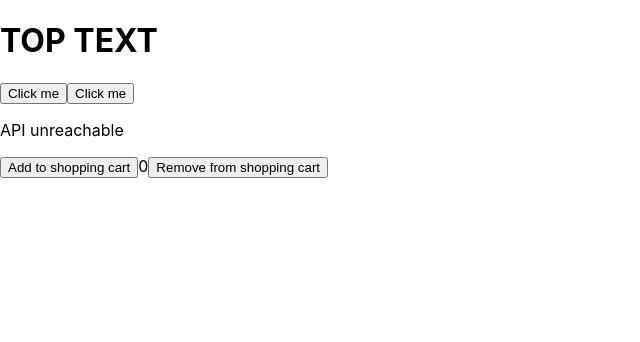
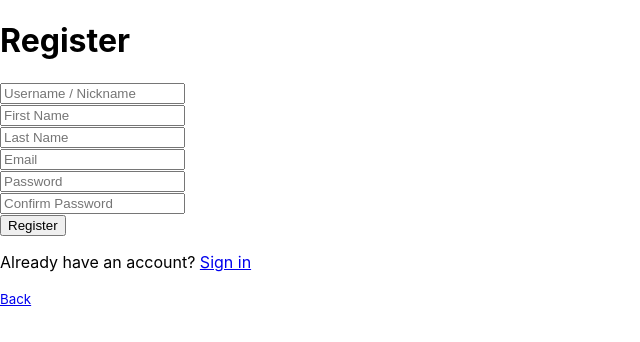
Before and after one commit to Leoric01/DemoApp, a React (Create React App) app in the folder frontend/react-training/: page /register in a window 1280 px wide. Shown: the top 342 px of the page, without its empty margins (0-640 px from the left). Built offline with nearby package versions, Linux system fonts and the light colour scheme; no server answers.

Commit message:
implemented pages into react, need to implement pictures, css and bootstrap somehow

```diff
--- a/frontend/react-training/package.json
+++ b/frontend/react-training/package.json
@@ -6,9 +6,11 @@
     "@testing-library/jest-dom": "^5.17.0",
     "@testing-library/react": "^13.4.0",
     "@testing-library/user-event": "^13.5.0",
+    "bootstrap": "^5.3.1",
     "jsonwebtoken": "^9.0.2",
     "react": "^18.2.0",
     "react-dom": "^18.2.0",
+    "react-router-dom": "^6.15.0",
     "react-scripts": "5.0.1",
     "web-vitals": "^2.1.4"
   },
--- a/frontend/react-training/src/App.js
+++ b/frontend/react-training/src/App.js
@@ -1,11 +1,10 @@
 import './App.css';
-import Button from './Button';
+import RouteResolver from './RouteResolver';
 
 function App() {
   return (
     <>
-    <h1>TOP TEXT</h1>
-    <Button />
+    <RouteResolver />
     </>
   );
 }
--- a/frontend/react-training/src/Counter.js
+++ b/frontend/react-training/src/Counter.js
@@ -5,6 +5,10 @@ function Counter(){
 
     function increase(){
         setCounter(counter => counter + 1)
+    }
+
+    function increaseByTen(){
+        setCounter(counter => counter + 10)
     }
 
     function decrease(){
@@ -18,6 +22,7 @@ function Counter(){
     return(
         <>
         <button onClick={increase}>Add to shopping cart</button>
+        <button onClick={increaseByTen}>Add 10 items</button>
         <span>{counter}</span>
         <button onClick={decrease}>Remove from shopping cart</button>
         </>
--- /dev/null
+++ b/frontend/react-training/src/ErrorPage.js
@@ -0,0 +1,22 @@
+import React from "react";
+
+function ErrorPage(){
+    return(
+        <>
+        <div class="d-flex align-items-center justify-content-center">
+            <div id="errorcard" class="card col-4 alert alert-danger border border-danger">
+            <h3 class="card-title text-danger"> <i class="fa fa-window-close"></i> Errors:</h3>
+            <hr/>
+                <div class="card-body">
+                <p class="card-text errormsg text-danger">
+                Lorem ipsum dolor sit amet consectetur adipisicing elit. Deserunt perferendis recusandae ut assumenda magnam impedit fuga
+                blanditiis, voluptates dignissimos laboriosam est nostrum, laudantium voluptate officia vel quia voluptas similique. Cupiditate.
+                </p>
+                <hr/>
+                <a href="login" class="btn btn-sm btn-danger"> <i class="fa fa-arrow-left me-1"></i>Back</a>
+                </div>
+            </div>
+        </div>
+        </>
+    )
+} export default ErrorPage;
--- /dev/null
+++ b/frontend/react-training/src/LandingPage.js
@@ -0,0 +1,26 @@
+import React from 'react';
+
+function LandingPage() {
+    return (
+        <div className="d-flex align-items-center">
+            <div id="sample-text-card" className="card col-6 bg-transparent border-0">
+                <div className="card-body">
+                    <h1 className="mb-3">My-Super Bank</h1>
+                    <h5 className="card-title">Easy Banking solutions</h5>
+                    <p className="card-text">
+                        Lorem ipsum dolor sit amet consectetur adipisicing elit. Consectetur sequi quia reprehenderit cum consequatur accusantium
+                        sapiente adipisci minus ipsa voluptate debitis quas commodi amet aperiam distinctio consequuntur perspiciatis dolores
+                        velit, incidunt eos? Eos necessitatibus repudiandae consequuntur velit id? Eius vitae, voluptatum voluptas animi
+                        cupiditate alias nisi voluptate facere iusto laboriosam.
+                    </p>
+                    <div className="button-wrapper d-flex align-items-center">
+                        <a id="register-button" className="btn btn-md register" role="button" href="register">Register</a>
+                        <a id="login-button" className="btn btn-md login" role="button" href="login">Login</a>
+                    </div>
+                </div>
+            </div>
+        </div>
+    );
+}
+
+export default LandingPage;
--- /dev/null
+++ b/frontend/react-training/src/LoginPage.js
@@ -0,0 +1,33 @@
+import React from "react";
+
+function LoginPage(){
+    return(
+        <>
+        <div class="d-flex align-items-center justify-content-center">
+    <div class="card login-form-card col-4 bg-transparent border-0">
+        <div class="card-body">
+            <h1 class="form-header card-title mb-3">
+                <i class="fa fa-user-circle"></i> Login
+            </h1>
+            <form class="login-form">
+                <div class="form-group col">
+                    <input type="username" name="username" class="form-control form-control-lg" placeholder="Username" />
+                </div>
+                <div class="form-group col">
+                    <input type="password" name="password" class="form-control form-control-lg" placeholder="Password" minlength="6" />
+                </div>
+
+                <div class="form-group col">
+                    <button class="btn btn-lg">Login</button>
+                </div>
+            </form>
+            <p class="card-text text-white my-2">Don't have an account? <span class="ms-0 text-warning"><a href="register" class="btn bt-sm text-warning">Sign up</a></span></p>
+            <small class="text-warning">
+                <a href="/" class="btn btn-sm text-warning"><i class="fa fa-arrow-alt-circle-left me-1"></i>Back</a>
+            </small>
+        </div>
+    </div>
+</div>
+        </>
+    )
+} export default LoginPage;
--- /dev/null
+++ b/frontend/react-training/src/RegisterPage.js
@@ -0,0 +1,48 @@
+import React from "react";
+
+function RegisterPage(){
+    return(
+        <>
+<div class="d-flex align-items-center justify-content-center">
+    <div class="card registration-form-card col-6 bg-transparent border-0">
+        <div class="card-body">
+            <h1 class="form-header card-title mb-3">
+                <i class="fa fa-edit"></i> Register
+            </h1>
+            <form class="reg-form">
+                <div class="form-group col">
+                    <input type="text" name="username" class="form-control form-control-lg" placeholder="Username / Nickname" />
+                </div>
+                <div class="row">
+                    <div class="form-group col">
+                        <input type="text" name="first_name" class="form-control form-control-lg" placeholder="First Name"/>
+                    </div>
+                    <div class="form-group col">
+                        <input type="text" name="last_name" class="form-control form-control-lg" placeholder="Last Name"/>
+                    </div>
+                </div>
+                <div class="form-group col">
+                    <input type="email" name="email" class="form-control form-control-lg" placeholder="Email" />
+                </div>
+                <div class="row">
+                    <div class="form-group col">
+                        <input type="password" name="password" class="form-control form-control-lg" placeholder="Password" minlength="6" />
+                    </div>
+                    <div class="form-group col">
+                        <input type="password" name="confirm_password" class="form-control form-control-lg" placeholder="Confirm Password" minlength="6" />
+                    </div>
+                </div>
+                <div class="form-group col">
+                    <button class="btn btn-lg">Register</button>
+                </div>
+            </form>
+            <p class="card-text text-white my-2">Already have an account? <span class="ms-0 text-warning"><a href="login" class="btn bt-sm text-warning">Sign in</a></span></p>
+            <small class="text-warning">
+                <a href="/" class="btn btn-sm text-warning"><i class="fa fa-arrow-alt-circle-left me-1"></i>Back</a>
+            </small>
+        </div>
+    </div>
+</div>
+        </>
+    )
+} export default RegisterPage;
--- /dev/null
+++ b/frontend/react-training/src/RouteResolver.js
@@ -0,0 +1,24 @@
+import { BrowserRouter, Route, Routes } from "react-router-dom";
+import Counter from "./Counter";
+import Joke from "./Joke";
+import LandingPage from "./LandingPage";
+import ErrorPage from "./ErrorPage";
+import LoginPage from "./LoginPage";
+import RegisterPage from "./RegisterPage";
+
+function RouteResolver(){
+    return(
+        <>
+        <BrowserRouter>
+        <Routes>
+            <Route path="/counter" element={<Counter />} />
+            <Route path="/joke" element={<Joke />} />
+            <Route path="/" element={<LandingPage />} />
+            <Route path="/error" element={<ErrorPage />} />
+            <Route path="/login" element={<LoginPage />} />
+            <Route path="/register" element={<RegisterPage />} />
+        </Routes>
+        </BrowserRouter>
+        </>
+    )
+}export default RouteResolver;
--- a/frontend/react-training/src/index.js
+++ b/frontend/react-training/src/index.js
@@ -3,17 +3,11 @@ import ReactDOM from 'react-dom/client';
 import './index.css';
 import App from './App';
 import reportWebVitals from './reportWebVitals';
-import Button from './Button';
-import Joke from './Joke';
-import Counter from './Counter';
 
 const root = ReactDOM.createRoot(document.getElementById('root'));
 root.render(
   <React.StrictMode>
     <App />
-    <Button />
-    <Joke />
-    <Counter />
   </React.StrictMode>
 );
 
```
Also changed, not shown: 1 other file (tests, documents, lock files or other folders).
